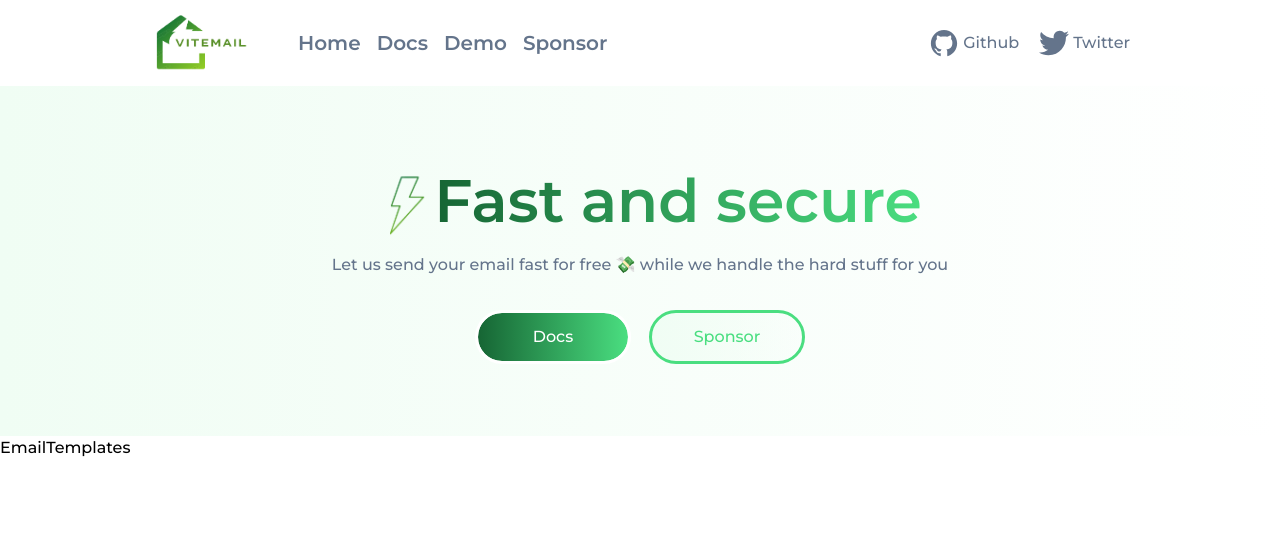
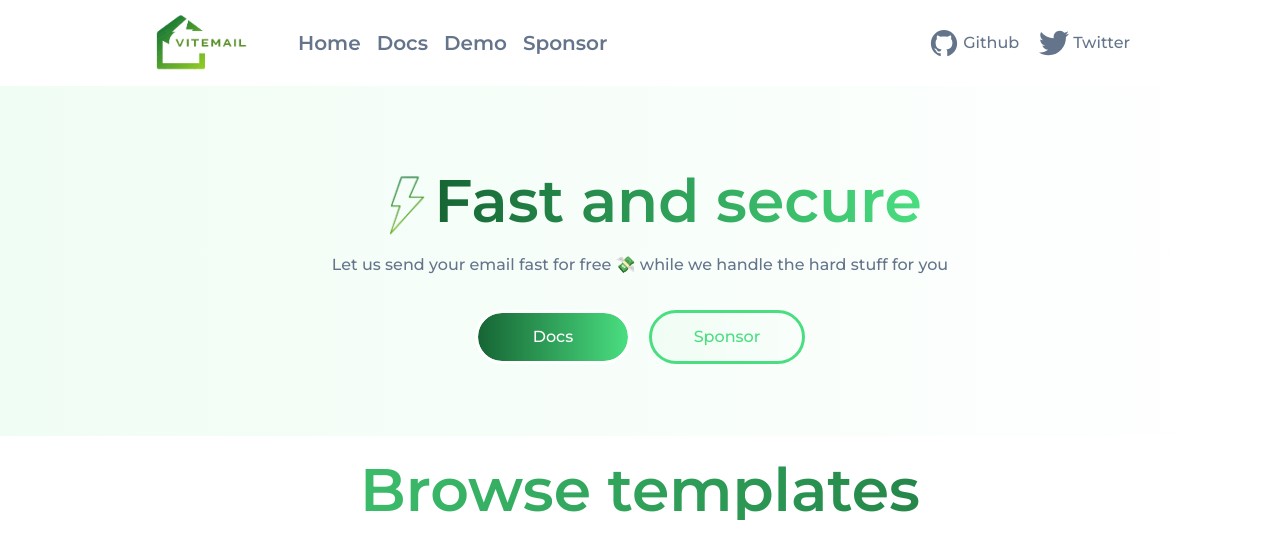
Before and after one commit to AshrafChitamba/Vitemail-Frontend, a React (Vite) app: page / in a window 1280 px wide. Shown: the top 558 px of the page. Built offline with nearby package versions, Linux system fonts and the light colour scheme; a web font is replaced by a local one.

Commit message:
templates-init

```diff
--- a/src/Components/EmailTemplates.tsx
+++ b/src/Components/EmailTemplates.tsx
@@ -1,8 +1,13 @@
-
 const EmailTemplates = () => {
   return (
-    <div className="">EmailTemplates</div>
-  )
-}
+    <div className="py-6">
+      <h2 className="text-center bg-clip-text text-transparent bg-gradient-to-l from-green-800 to-green-400 text-[1.7rem] sm:text-6xl font-bold select-none">Browse templates</h2>
 
-export default EmailTemplates
+      <div>
+
+      </div>
+    </div>
+  );
+};
+
+export default EmailTemplates;
```
